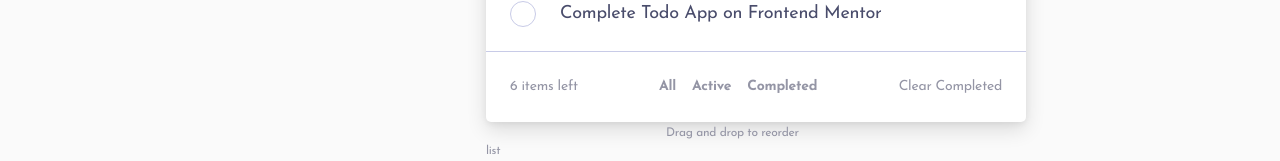
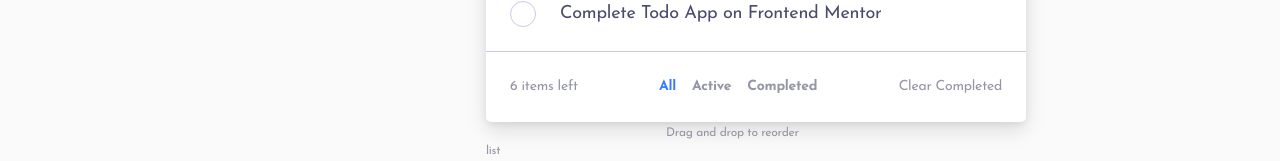
Before and after one commit to Sheldon715/Todo-app, a React (Vite) app in the folder client/: page / in a window 1280 px wide. Shown: the part 620-781 px from the top of the page. Built offline with nearby package versions, Linux system fonts and the light colour scheme.

Commit message:
style: add active filter highlight in footer

```diff
--- a/client/src/components/TodoFooter.jsx
+++ b/client/src/components/TodoFooter.jsx
@@ -8,9 +8,9 @@
         <div className="item-left">{itemLeft} items left</div>
 
         <div className="filter">
-          <span onClick={() => setFilter("all")}>All</span>
-          <span onClick={() => setFilter("active")}>Active</span>
-          <span onClick={() => setFilter("completed")}>Completed</span>
+          <span className={filter==="all" ? "active-filter" : ""}  onClick={() => setFilter("all")}>All</span>
+          <span className={filter==="active" ? "active-filter" : ""} onClick={() => setFilter("active")}>Active</span>
+          <span className={filter==="completed" ? "active-filter" : ""} onClick={() => setFilter("completed")}>Completed</span>
         </div>
 
         <div className="remove" onClick={onClearCompleted}>Clear Completed</div>
--- a/client/src/index.css
+++ b/client/src/index.css
@@ -180,3 +180,8 @@
 input {
   caret-color: #3A7CFD;
 }
+
+.active-filter {
+  color: #3A7CFD;
+  transition: color 0.2s ease;
+}
```
